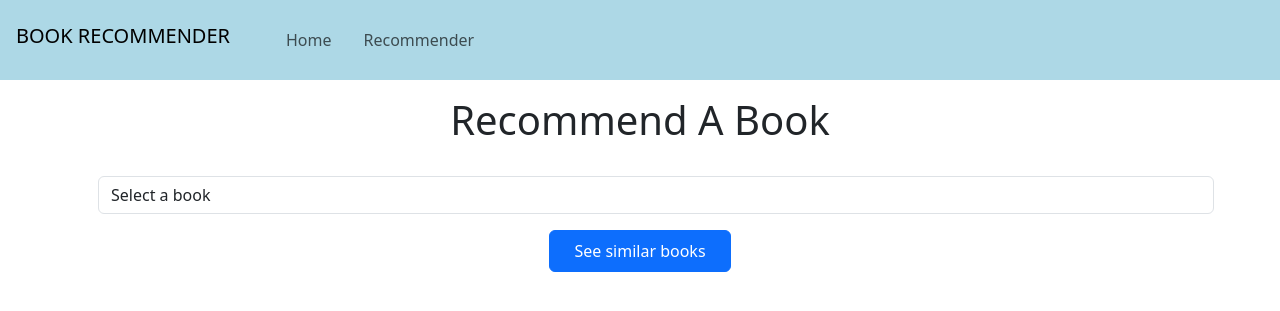
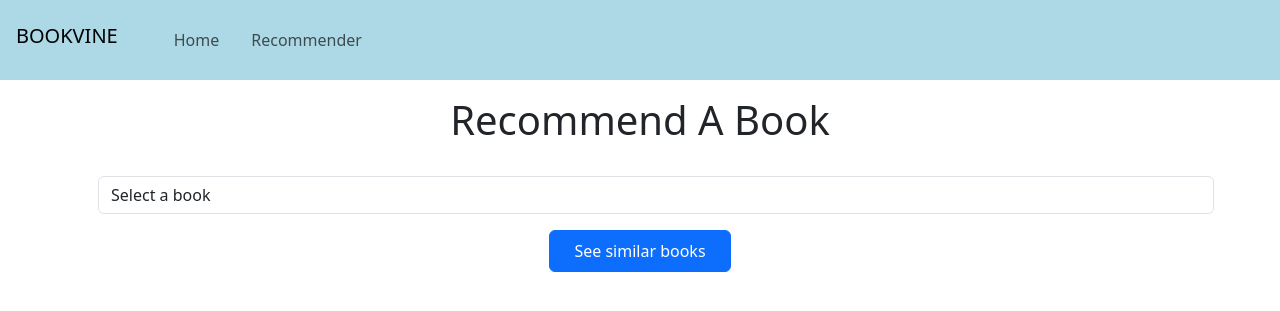
Before and after one commit to saniyavijayvargiya/book-recommender-system, a Flask app: page /recommend in a window 1280 px wide. Shown: the top 311 px of the page. Run offline with Flask 3, Linux system fonts and the light colour scheme; parts of the project's set-up code (start-up, migrations or seed data) failed here and were passed over.

Commit message:
Update recommend.html changed name of the app

```diff
--- a/templates/recommend.html
+++ b/templates/recommend.html
@@ -3,7 +3,7 @@
 <head>
     <meta charset="UTF-8">
     <meta name="viewport" content="width=device-width, initial-scale=1.0">
-    <title>Book Recommendation System</title>
+    <title>BookVine</title>
 
     <link href="https://cdn.jsdelivr.net/npm/bootstrap@5.3.2/dist/css/bootstrap.min.css" rel="stylesheet"
     integrity="sha384-T3c6CoIi6uLrA9TneNEoa7RxnatzjcDSCmG1MXxSR1GAsXEV/Dwwykc2MPK8M2HN" crossorigin="anonymous">
@@ -23,7 +23,7 @@
 
 <body>
     <nav class="navbar navbar-expand-lg navbar-collapse" style="background-color: lightblue;">
-        <h1 class="navbar-brand" style="padding: 1rem;">BOOK RECOMMENDER</h1>
+        <h1 class="navbar-brand" style="padding: 1rem;">BOOKVINE</h1>
         <button class="navbar-toggler" type="button" data-toggle="collapse" data-target="#navbarNav"
         aria-controls="navbarNav" aria-expanded="false" aria-label="Toggle navigation"
         style="margin-right: 1rem;">
```
